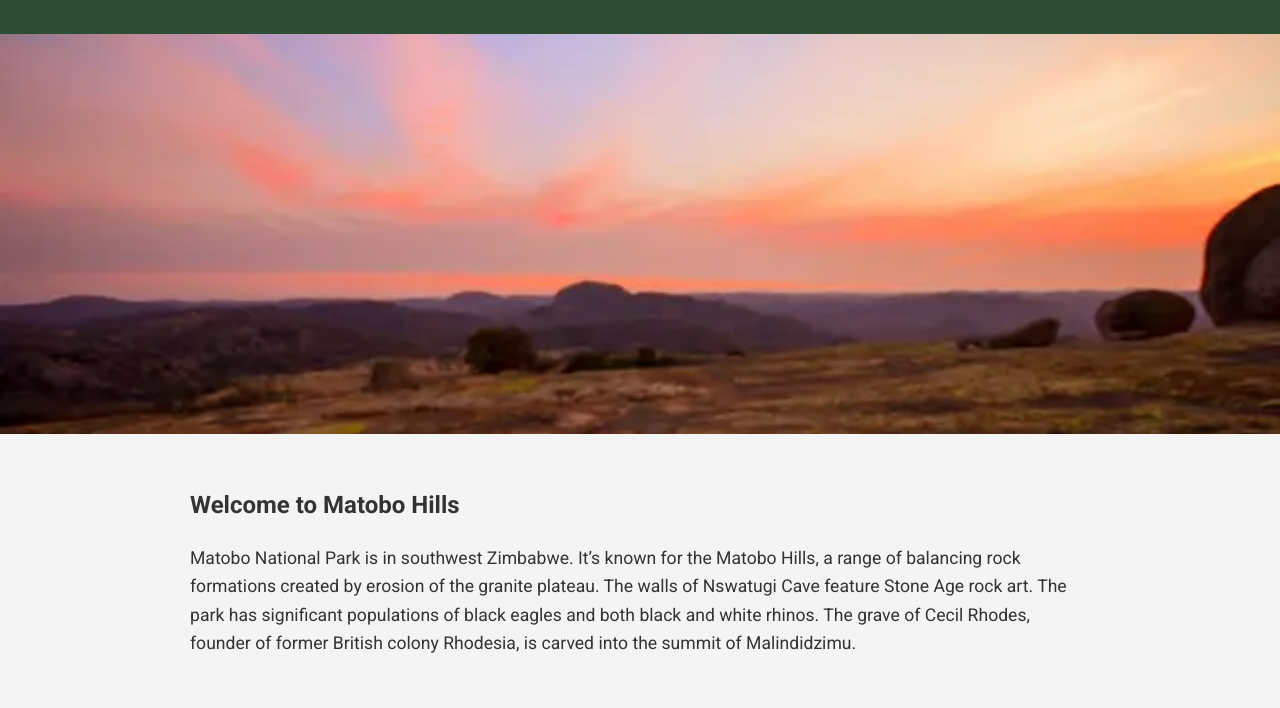
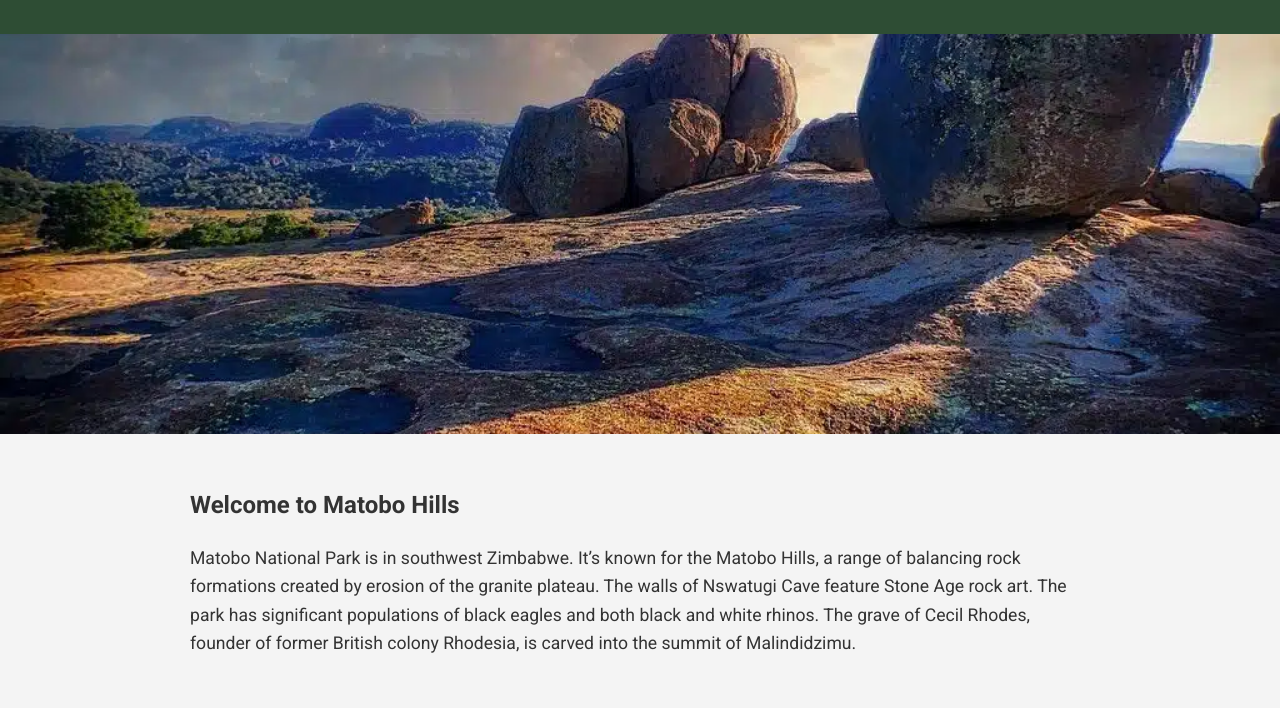
Before and after one commit to saturo23/wdd131, a plain HTML site: page place.html in a window 1280 px wide. Shown: the part 92-800 px from the top of the page. Drawn offline with Linux system fonts and the light colour scheme; a script that the page names is missing.

Commit message:
hills fix

```diff
--- a/place.html
+++ b/place.html
@@ -10,7 +10,9 @@
   <meta name="author" content="Mduduzi Mashanda">
   <meta name="keywords" content="Matobo, Zimbabwe, travel, tourism, rock formations, San rock art, wildlife, UNESCO World Heritage">
 
-  <!-- Google Font -->
+  <!-- Google Fonts -->
+  <link rel="preconnect" href="https://fonts.googleapis.com">
+  <link rel="preconnect" href="https://fonts.gstatic.com" crossorigin>
   <link href="https://fonts.googleapis.com/css2?family=Roboto:wght@400;700&display=swap" rel="stylesheet">
 
   <!-- External CSS -->
@@ -25,9 +27,9 @@
     <!-- Hero Image -->
     <picture>
       <!-- Large image for wider screens -->
-      <source srcset="images/hero-matobo-small.webp" media="(min-width: 600px)">
+      <source srcset="images/hero-matobo-large.webp" media="(min-width: 600px)">
       <!-- Small image for mobile/smaller screens -->
-      <img src="images/hero-matobo-large.webp" alt="Matobo Hills landscape">
+      <img src="images/hero-matobo-small.webp" alt="Matobo Hills landscape">
     </picture>
 
     <!-- Intro -->
```
